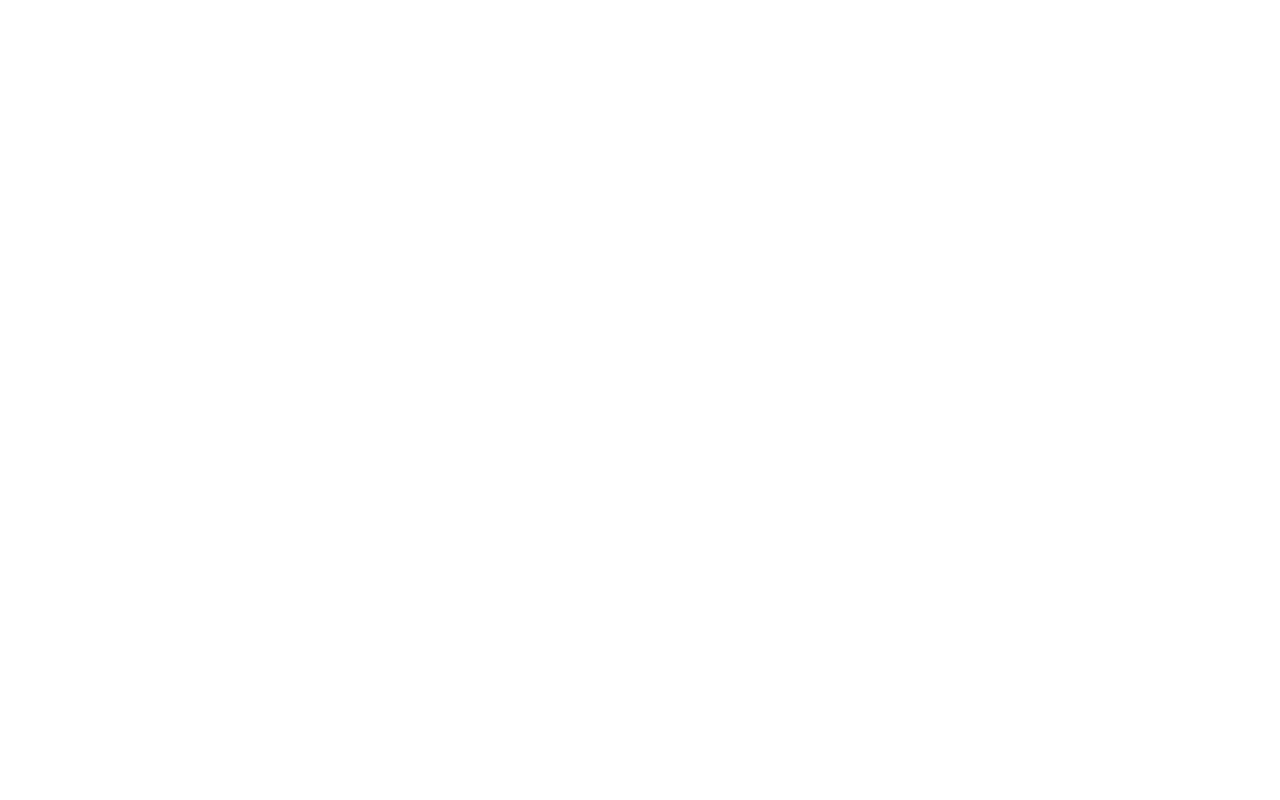
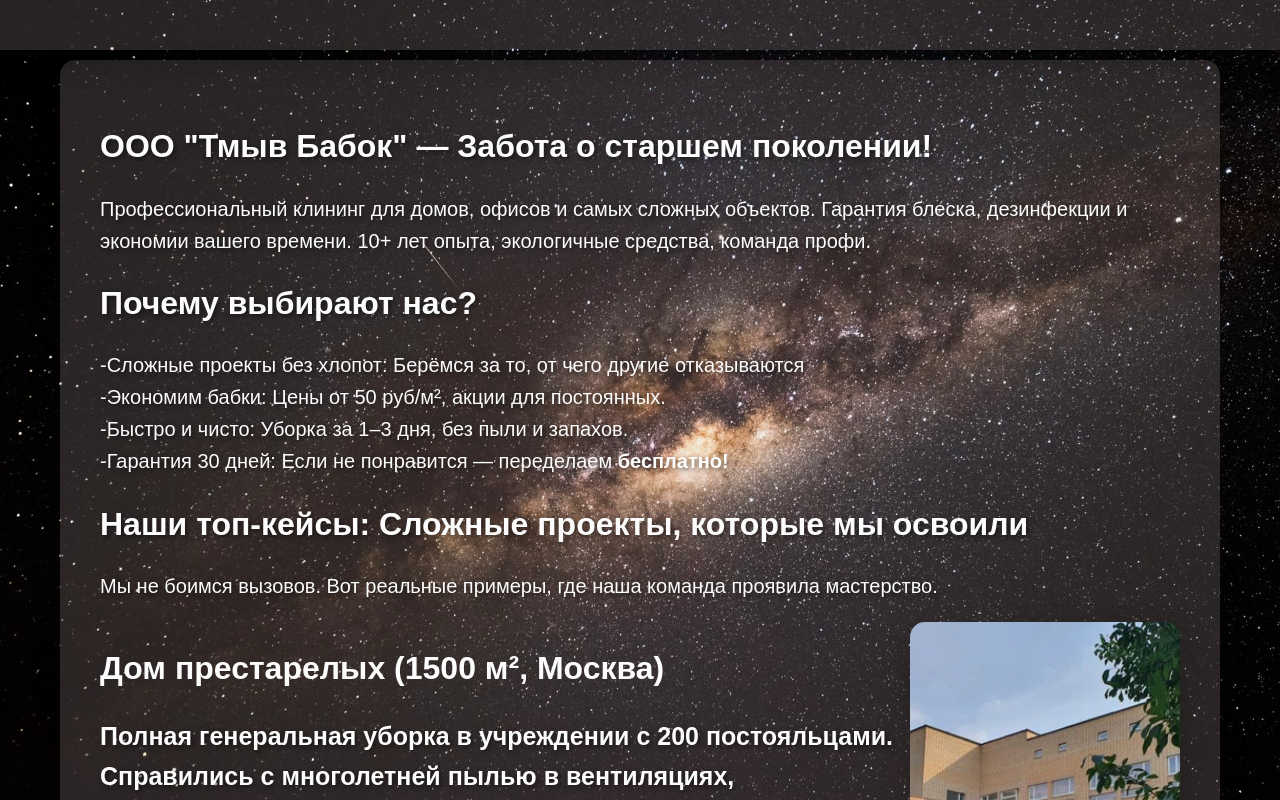
Before and after one commit to dimkatop1110304/Test-CRM-project, a plain HTML site: page pages/main_page.html in a window 1280 px wide. Drawn offline with Linux system fonts and the light colour scheme.

Commit message:
Добавление заглавного текста, первого кейса уборки, хедера

```diff
--- a/pages/main_page.html
+++ b/pages/main_page.html
@@ -1,7 +1,52 @@
 <!DOCTYPE html>
+<html lang="ru">
+
 <head>
-    <link rel="stylesheet" href="/styles/header.css">
-    <link rel="stylesheet" href="/styles/content.css">
-    <link rel="stylesheet" href="/styles/footer.css">
+    <meta charset="UTF-8">
+    <meta name="viewport" content="width=device-width, initial-scale=1.0">
+    <meta description="Тестовый проект">
+    <title>ООО"Тмыв Бабок</title>
+    <link rel="stylesheet" href="../styles/header.css">
+    <link rel="stylesheet" href="../styles/main_page_content.css">
+    <link rel="stylesheet" href="../styles/footer.css">
 </head>
-<body></body>
+
+<body>
+    <header>
+        <div class="header"></div>
+    </header>
+
+    <div class="background">
+
+            <div class="container">
+
+                <div class="MainText">
+                    <h1>ООО "Тмыв Бабок" — Забота о старшем поколении!</h1>
+                    <p>Профессиональный клининг для домов, офисов и самых сложных объектов.
+                       Гарантия блеска, дезинфекции и экономии вашего времени. 10+ лет опыта, экологичные средства, команда профи.
+                    </p>
+                    <h1>Почему выбирают нас?</h1>
+                    <p>-Сложные проекты без хлопот: Берёмся за то, от чего другие отказываются<br>
+                    -Экономим бабки: Цены от 50 руб/м², акции для постоянных.<br>
+                    -Быстро и чисто: Уборка за 1–3 дня, без пыли и запахов.<br>
+                    -Гарантия 30 дней: Если не понравится — переделаем <strong>бесплатно!</strong></p>
+                    <h1>Наши топ-кейсы: Сложные проекты, которые мы освоили</h1>
+                    <p>Мы не боимся вызовов. Вот реальные примеры, где наша команда проявила мастерство.</p>
+                </div>
+                <div class="Case1">
+                    <div class="CaseText1">
+                        <h1>Дом престарелых (1500 м², Москва)</h1>
+                        <h2>Полная генеральная уборка в учреждении с 200 постояльцами.
+                           Справились с многолетней пылью в вентиляциях, дезинфекцией палат и санузлов,
+                           удалением пятен от лекарств и еды.
+                           Особый вызов — гигиена в зонах с лежачими больными: использовали УФ-лампы и гипоаллергенные средства.
+                           Результат: свежий воздух, стерильность, отзывы от директора — "Как новенький!" Время: 2 дня.</h2>
+                        </div>
+                    <div class="CaseImg1">
+
+                    </div>
+                </div>
+            </div>
+
+    </div>
+</body>
--- a/styles/content.css
+++ /dev/null
@@ -1,3 +0,0 @@
-.Common_Body {
-    width: 100vw;
-}
--- a/styles/header.css
+++ b/styles/header.css
@@ -0,0 +1,10 @@
+header {
+    margin-top: 0;
+}
+
+.header {
+    margin: 0;
+    height: 50px;
+    background-color: rgb(199 173 173 / 20%);
+    box-shadow: 0 10px 30px rgba(0, 0, 0, 0.2);
+}
--- /dev/null
+++ b/styles/main_page_content.css
@@ -0,0 +1,65 @@
+body {
+    margin: 0;
+    padding: 0;
+}
+
+.background {
+  position: fixed;
+  top: 0;
+  left: 0;
+  width: 100%;
+  height: 100%;
+  background-image: url('../img/mlechnyj_put_zvezdnoe_nebo_galaktika_119519_1920x1080.jpg');
+  background-size: cover;
+  background-attachment: fixed;
+  z-index: -1;
+  margin: 0;
+}
+.container {
+    margin: 60px;
+    padding: 40px;
+    background-color: rgb(199 173 173 / 20%);
+    border-radius: 15px;
+    box-shadow: 0 10px 30px rgba(0, 0, 0, 0.2);
+    font-family: sans-serif;
+    color: #fcfcfc;
+    line-height: 1.6;
+}
+
+.MainText h1 {
+    font-size: 32px;
+    margin-bottom: 20px;
+    text-shadow: 2px 2px 5px rgba(0,0,0,0.5);
+}
+
+.MainText p {
+    font-size: 20px;
+    line-height: 1.6;
+    text-shadow: 2px 2px 5px rgba(0,0,0,0.5);
+}
+
+.Case1{
+    display: flex;
+}
+
+.CaseText1{
+    flex: 1.5;
+}
+
+.Case1 h2{
+    font-size: 25px;
+    margin-bottom: 20px;
+    text-shadow: 2px 2px 5px rgba(0,0,0,0.5);
+}
+
+.CaseImg1{
+    flex: 0.5;
+    max-width: 100%;
+    height: auto;
+    background-repeat: no-repeat;
+    background-size: cover;
+    background-position: center;
+    background-image: url("../img/L_height.webp");
+    border-radius: 15px;
+    box-shadow: 0 10px 30px rgba(0, 0, 0, 0.2);
+}
```
Also changed, not shown: img/L_height.webp (added).
